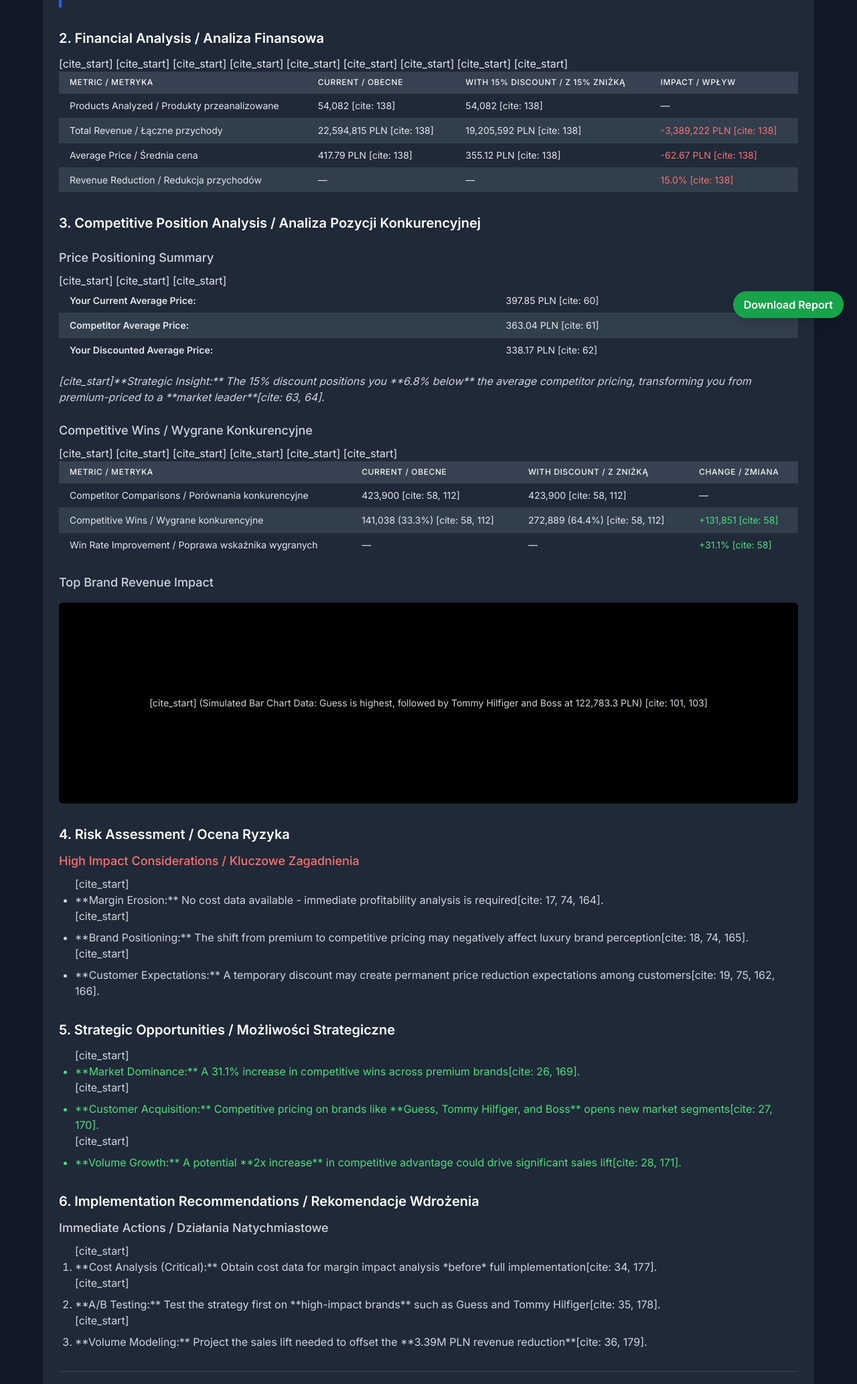
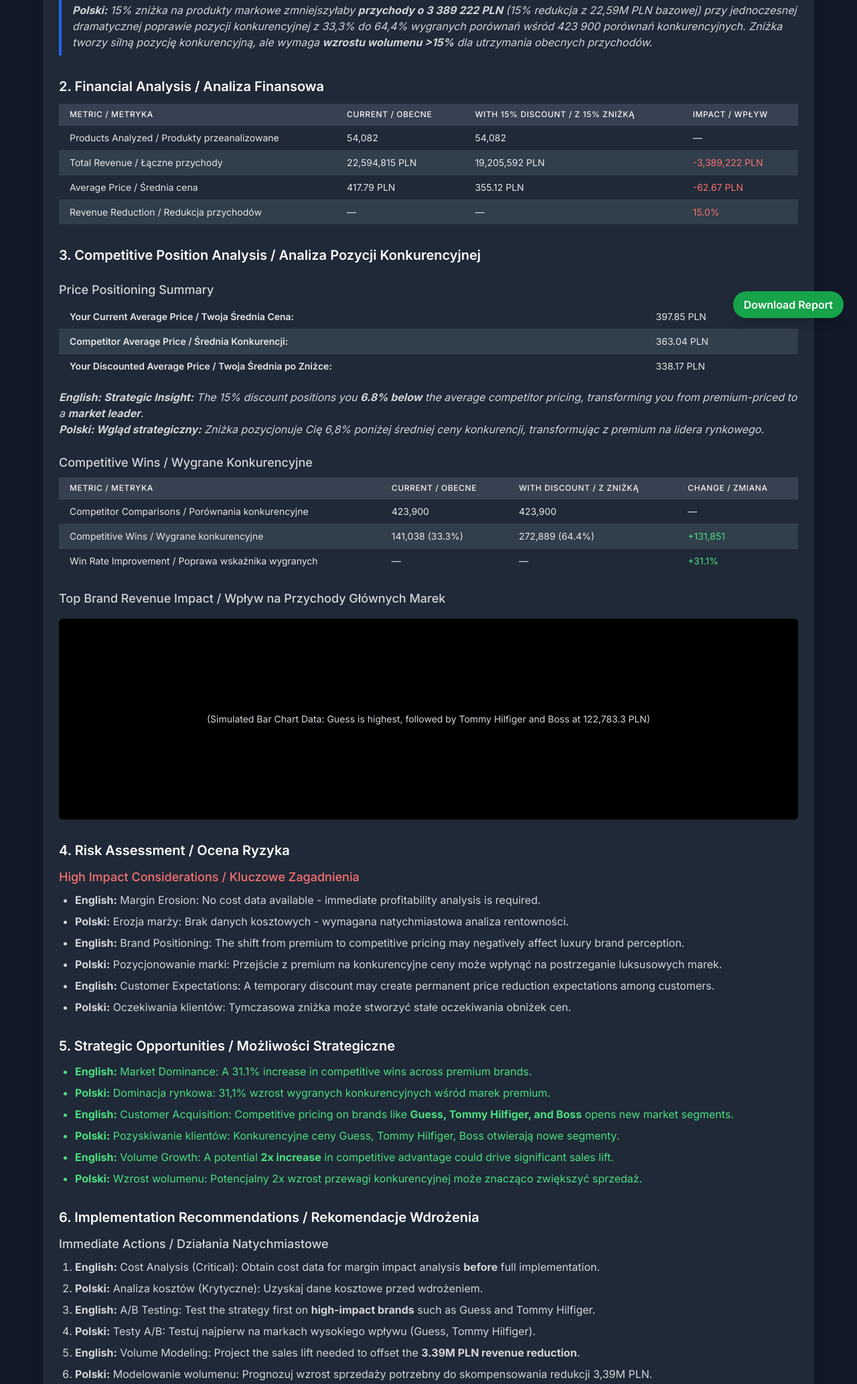
Before and after one commit to dns-oss/Answear, a plain HTML site: page index.html in a window 1280 px wide. Shown: the part 305-2372 px from the top of the page at 67% size. Drawn offline with nearby package versions, Linux system fonts and the light colour scheme.

Commit message:
Update index.html

```diff
--- a/index.html
+++ b/index.html
@@ -84,7 +84,9 @@
             <section>
                 <h2 class="text-xl font-semibold mb-3 text-white">1. Executive Summary / Streszczenie Wykonawcze</h2>
                 <blockquote class="border-l-4 border-blue-600 pl-4 py-2 italic text-gray-300">
-                    [cite_start]The 15% discount on branded products would reduce **revenue by 3,389,222 PLN** (a 15.0% reduction from the 22.59M PLN baseline) while dramatically improving the competitive position from a **33.3% to 64.4% win rate** across 423,900 competitor comparisons[cite: 135, 136, 138, 112]. [cite_start]The discount creates a powerful competitive positioning but requires **volume growth of >15%** to maintain current revenue levels[cite: 184].
+                    <p><strong>English:</strong> The 15% discount on branded products would reduce <strong>revenue by 3,389,222 PLN</strong> (a 15.0% reduction from the 22.59M PLN baseline) while dramatically improving the competitive position from a 33.3% to 64.4% win rate across 423,900 competitor comparisons. The discount creates a powerful competitive positioning but requires <strong>volume growth of &gt;15%</strong> to maintain current revenue levels.</p>
+                    <br>
+                    <p><strong>Polski:</strong> 15% zniżka na produkty markowe zmniejszyłaby <strong>przychody o 3 389 222 PLN</strong> (15% redukcja z 22,59M PLN bazowej) przy jednoczesnej dramatycznej poprawie pozycji konkurencyjnej z 33,3% do 64,4% wygranych porównań wśród 423 900 porównań konkurencyjnych. Zniżka tworzy silną pozycję konkurencyjną, ale wymaga <strong>wzrostu wolumenu &gt;15%</strong> dla utrzymania obecnych przychodów.</p>
                 </blockquote>
             </section>
 
@@ -103,27 +105,27 @@
                         <tbody class="divide-y divide-gray-700 text-sm">
                             <tr class="table-row-odd">
                                 <td class="px-4 py-2">Products Analyzed / Produkty przeanalizowane</td>
-                                [cite_start]<td class="px-4 py-2">54,082 [cite: 138]</td>
-                                [cite_start]<td class="px-4 py-2">54,082 [cite: 138]</td>
+                                <td class="px-4 py-2">54,082</td>
+                                <td class="px-4 py-2">54,082</td>
                                 <td class="px-4 py-2">—</td>
                             </tr>
                             <tr class="table-row-even">
                                 <td class="px-4 py-2">Total Revenue / Łączne przychody</td>
-                                [cite_start]<td class="px-4 py-2">22,594,815 PLN [cite: 138]</td>
-                                [cite_start]<td class="px-4 py-2">19,205,592 PLN [cite: 138]</td>
-                                [cite_start]<td class="px-4 py-2 negative-text">-3,389,222 PLN [cite: 138]</td>
+                                <td class="px-4 py-2">22,594,815 PLN</td>
+                                <td class="px-4 py-2">19,205,592 PLN</td>
+                                <td class="px-4 py-2 negative-text">-3,389,222 PLN</td>
                             </tr>
                             <tr class="table-row-odd">
                                 <td class="px-4 py-2">Average Price / Średnia cena</td>
-                                [cite_start]<td class="px-4 py-2">417.79 PLN [cite: 138]</td>
-                                [cite_start]<td class="px-4 py-2">355.12 PLN [cite: 138]</td>
-                                [cite_start]<td class="px-4 py-2 negative-text">-62.67 PLN [cite: 138]</td>
+                                <td class="px-4 py-2">417.79 PLN</td>
+                                <td class="px-4 py-2">355.12 PLN</td>
+                                <td class="px-4 py-2 negative-text">-62.67 PLN</td>
                             </tr>
                             <tr class="table-row-even">
                                 <td class="px-4 py-2">Revenue Reduction / Redukcja przychodów</td>
                                 <td class="px-4 py-2">—</td>
                                 <td class="px-4 py-2">—</td>
-                                [cite_start]<td class="px-4 py-2 negative-text">15.0% [cite: 138]</td>
+                                <td class="px-4 py-2 negative-text">15.0%</td>
                             </tr>
                         </tbody>
                     </table>
@@ -138,23 +140,25 @@
                     <table class="min-w-full divide-y divide-gray-700">
                         <tbody class="divide-y divide-gray-700 text-sm">
                             <tr class="table-row-odd">
-                                <td class="px-4 py-2 font-semibold">Your Current Average Price:</td>
-                                [cite_start]<td class="px-4 py-2">397.85 PLN [cite: 60]</td>
+                                <td class="px-4 py-2 font-semibold">Your Current Average Price / Twoja Średnia Cena:</td>
+                                <td class="px-4 py-2">397.85 PLN</td>
                             </tr>
                             <tr class="table-row-even">
-                                <td class="px-4 py-2 font-semibold">Competitor Average Price:</td>
-                                [cite_start]<td class="px-4 py-2">363.04 PLN [cite: 61]</td>
+                                <td class="px-4 py-2 font-semibold">Competitor Average Price / Średnia Konkurencji:</td>
+                                <td class="px-4 py-2">363.04 PLN</td>
                             </tr>
                             <tr class="table-row-odd">
-                                <td class="px-4 py-2 font-semibold">Your Discounted Average Price:</td>
-                                [cite_start]<td class="px-4 py-2">338.17 PLN [cite: 62]</td>
+                                <td class="px-4 py-2 font-semibold">Your Discounted Average Price / Twoja Średnia po Zniżce:</td>
+                                <td class="px-4 py-2">338.17 PLN</td>
                             </tr>
                         </tbody>
                     </table>
                 </div>
 
                 <p class="mt-4 italic text-gray-300">
-                    [cite_start]**Strategic Insight:** The 15% discount positions you **6.8% below** the average competitor pricing, transforming you from premium-priced to a **market leader**[cite: 63, 64].
+                    <strong>English:</strong> <strong>Strategic Insight:</strong> The 15% discount positions you <strong>6.8% below</strong> the average competitor pricing, transforming you from premium-priced to a <strong>market leader</strong>.
+                    <br>
+                    <strong>Polski: Wgląd strategiczny:</strong> Zniżka pozycjonuje Cię 6,8% poniżej średniej ceny konkurencji, transformując z premium na lidera rynkowego.
                 </p>
 
                 <h3 class="text-lg font-medium mt-6 mb-2 text-gray-300">Competitive Wins / Wygrane Konkurencyjne</h3>
@@ -171,29 +175,29 @@
                         <tbody class="divide-y divide-gray-700 text-sm">
                             <tr class="table-row-odd">
                                 <td class="px-4 py-2">Competitor Comparisons / Porównania konkurencyjne</td>
-                                [cite_start]<td class="px-4 py-2">423,900 [cite: 58, 112]</td>
-                                [cite_start]<td class="px-4 py-2">423,900 [cite: 58, 112]</td>
+                                <td class="px-4 py-2">423,900</td>
+                                <td class="px-4 py-2">423,900</td>
                                 <td class="px-4 py-2">—</td>
                             </tr>
                             <tr class="table-row-even">
                                 <td class="px-4 py-2">Competitive Wins / Wygrane konkurencyjne</td>
-                                [cite_start]<td class="px-4 py-2">141,038 (33.3%) [cite: 58, 112]</td>
-                                [cite_start]<td class="px-4 py-2">272,889 (64.4%) [cite: 58, 112]</td>
-                                [cite_start]<td class="px-4 py-2 positive-text">+131,851 [cite: 58]</td>
+                                <td class="px-4 py-2">141,038 (33.3%)</td>
+                                <td class="px-4 py-2">272,889 (64.4%)</td>
+                                <td class="px-4 py-2 positive-text">+131,851</td>
                             </tr>
                             <tr class="table-row-odd">
                                 <td class="px-4 py-2">Win Rate Improvement / Poprawa wskaźnika wygranych</td>
                                 <td class="px-4 py-2">—</td>
                                 <td class="px-4 py-2">—</td>
-                                [cite_start]<td class="px-4 py-2 positive-text">+31.1% [cite: 58]</td>
+                                <td class="px-4 py-2 positive-text">+31.1%</td>
                             </tr>
                         </tbody>
                     </table>
                 </div>
 
-                <h3 class="text-lg font-medium mt-6 mb-2 text-gray-300">Top Brand Revenue Impact</h3>
+                <h3 class="text-lg font-medium mt-6 mb-2 text-gray-300">Top Brand Revenue Impact / Wpływ na Przychody Głównych Marek</h3>
                 <div class="graph-container text-sm">
-                    [cite_start] (Simulated Bar Chart Data: Guess is highest, followed by Tommy Hilfiger and Boss at 122,783.3 PLN) [cite: 101, 103]
+                     (Simulated Bar Chart Data: Guess is highest, followed by Tommy Hilfiger and Boss at 122,783.3 PLN)
                 </div>
             </section>
 
@@ -201,18 +205,24 @@
                 <h2 class="text-xl font-semibold mb-3 text-white">4. Risk Assessment / Ocena Ryzyka</h2>
                 <h3 class="text-lg font-medium mb-2 negative-text">High Impact Considerations / Kluczowe Zagadnienia</h3>
                 <ul class="list-disc ml-6 space-y-2 text-gray-300">
-                    [cite_start]<li>**Margin Erosion:** No cost data available - immediate profitability analysis is required[cite: 17, 74, 164].</li>
-                    [cite_start]<li>**Brand Positioning:** The shift from premium to competitive pricing may negatively affect luxury brand perception[cite: 18, 74, 165].</li>
-                    [cite_start]<li>**Customer Expectations:** A temporary discount may create permanent price reduction expectations among customers[cite: 19, 75, 162, 166].</li>
+                    <li><strong>English:</strong> Margin Erosion: No cost data available - immediate profitability analysis is required.</li>
+                    <li><strong>Polski:</strong> Erozja marży: Brak danych kosztowych - wymagana natychmiastowa analiza rentowności.</li>
+                    <li><strong>English:</strong> Brand Positioning: The shift from premium to competitive pricing may negatively affect luxury brand perception.</li>
+                    <li><strong>Polski:</strong> Pozycjonowanie marki: Przejście z premium na konkurencyjne ceny może wpłynąć na postrzeganie luksusowych marek.</li>
+                    <li><strong>English:</strong> Customer Expectations: A temporary discount may create permanent price reduction expectations among customers.</li>
+                    <li><strong>Polski:</strong> Oczekiwania klientów: Tymczasowa zniżka może stworzyć stałe oczekiwania obniżek cen.</li>
                 </ul>
             </section>
 
             <section>
                 <h2 class="text-xl font-semibold mb-3 text-white">5. Strategic Opportunities / Możliwości Strategiczne</h2>
                 <ul class="list-disc ml-6 space-y-2 text-gray-300">
-                    [cite_start]<li class="positive-text">**Market Dominance:** A 31.1% increase in competitive wins across premium brands[cite: 26, 169].</li>
-                    [cite_start]<li class="positive-text">**Customer Acquisition:** Competitive pricing on brands like **Guess, Tommy Hilfiger, and Boss** opens new market segments[cite: 27, 170].</li>
-                    [cite_start]<li class="positive-text">**Volume Growth:** A potential **2x increase** in competitive advantage could drive significant sales lift[cite: 28, 171].</li>
+                    <li class="positive-text"><strong>English:</strong> Market Dominance: A 31.1% increase in competitive wins across premium brands.</li>
+                    <li class="positive-text"><strong>Polski:</strong> Dominacja rynkowa: 31,1% wzrost wygranych konkurencyjnych wśród marek premium.</li>
+                    <li class="positive-text"><strong>English:</strong> Customer Acquisition: Competitive pricing on brands like <strong>Guess, Tommy Hilfiger, and Boss</strong> opens new market segments.</li>
+                    <li class="positive-text"><strong>Polski:</strong> Pozyskiwanie klientów: Konkurencyjne ceny Guess, Tommy Hilfiger, Boss otwierają nowe segmenty.</li>
+                    <li class="positive-text"><strong>English:</strong> Volume Growth: A potential <strong>2x increase</strong> in competitive advantage could drive significant sales lift.</li>
+                    <li class="positive-text"><strong>Polski:</strong> Wzrost wolumenu: Potencjalny 2x wzrost przewagi konkurencyjnej może znacząco zwiększyć sprzedaż.</li>
                 </ul>
             </section>
 
@@ -220,16 +230,21 @@
                 <h2 class="text-xl font-semibold mb-3 text-white">6. Implementation Recommendations / Rekomendacje Wdrożenia</h2>
                 <h3 class="text-lg font-medium mb-2 text-gray-300">Immediate Actions / Działania Natychmiastowe</h3>
                 <ol class="list-decimal ml-6 space-y-2 text-gray-300">
-                    [cite_start]<li>**Cost Analysis (Critical):** Obtain cost data for margin impact analysis *before* full implementation[cite: 34, 177].</li>
-                    [cite_start]<li>**A/B Testing:** Test the strategy first on **high-impact brands** such as Guess and Tommy Hilfiger[cite: 35, 178].</li>
-                    [cite_start]<li>**Volume Modeling:** Project the sales lift needed to offset the **3.39M PLN revenue reduction**[cite: 36, 179].</li>
+                    <li><strong>English:</strong> Cost Analysis (Critical): Obtain cost data for margin impact analysis <strong>before</strong> full implementation.</li>
+                    <li><strong>Polski:</strong> Analiza kosztów (Krytyczne): Uzyskaj dane kosztowe przed wdrożeniem.</li>
+                    <li><strong>English:</strong> A/B Testing: Test the strategy first on <strong>high-impact brands</strong> such as Guess and Tommy Hilfiger.</li>
+                    <li><strong>Polski:</strong> Testy A/B: Testuj najpierw na markach wysokiego wpływu (Guess, Tommy Hilfiger).</li>
+                    <li><strong>English:</strong> Volume Modeling: Project the sales lift needed to offset the <strong>3.39M PLN revenue reduction</strong>.</li>
+                    <li><strong>Polski:</strong> Modelowanie wolumenu: Prognozuj wzrost sprzedaży potrzebny do skompensowania redukcji 3,39M PLN.</li>
                 </ol>
             </section>
 
             <section class="mt-8 pt-4 border-t border-gray-700">
                 <h2 class="text-xl font-bold mb-3 text-white">Bottom Line / Podsumowanie</h2>
                 <p class="text-lg italic text-gray-300">
-                    [cite_start]The discount creates powerful competitive positioning but requires volume growth **>15%** to maintain current revenue levels[cite: 184].
+                    <strong>English:</strong> The discount creates powerful competitive positioning but requires volume growth &gt;15% to maintain current revenue levels.
+                    <br>
+                    <strong>Polski:</strong> Zniżka tworzy silną pozycję konkurencyjną, ale wymaga wzrostu wolumenu &gt;15% dla utrzymania obecnych przychodów.
                 </p>
             </section>
 
```
